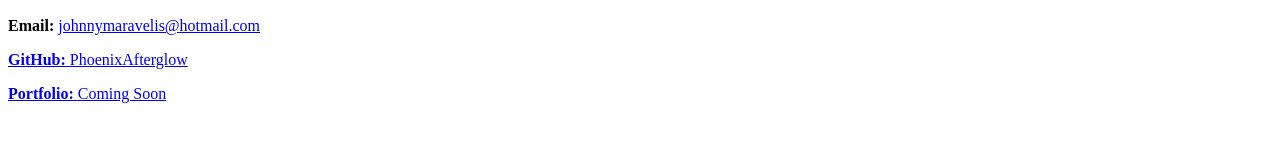
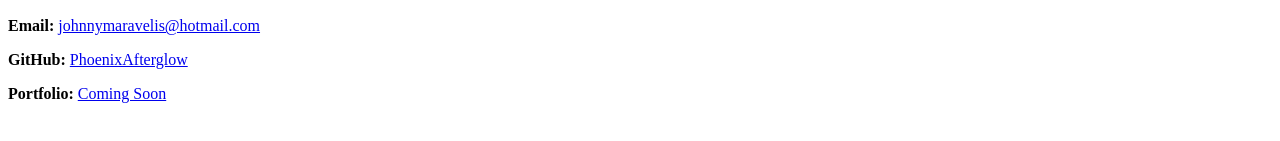
Before and after one commit to PhoenixAfterglow/class-activity-061919, a plain HTML site: page index.html in a window 1280 px wide. Shown: the part 643-784 px from the top of the page. Drawn offline with Linux system fonts and the light colour scheme.

Commit message:
Added </a> to Email, GitHub, Portfolio link

```diff
--- a/index.html
+++ b/index.html
@@ -25,9 +25,9 @@
                 </section>
                 <section>
                 <h2>Contact Info</h2>
-                    <p><b>Email:</b> <a href="mailto:johnnymaravelis@hotmail.com"> johnnymaravelis@hotmail.com
-                    <p><b>GitHub:</b> <a href="mailto:johnnymaravelis@hotmail.com"> PhoenixAfterglow
-                    <p><b>Portfolio:</b> <a href="#"> Coming Soon
+                    <p><b>Email:</b> <a href="mailto:johnnymaravelis@hotmail.com"> johnnymaravelis@hotmail.com </a>
+                    <p><b>GitHub:</b> <a href="mailto:johnnymaravelis@hotmail.com"> PhoenixAfterglow </a>
+                    <p><b>Portfolio:</b> <a href="#"> Coming Soon </a>
                 </section>
         </body>
 </html>
```
